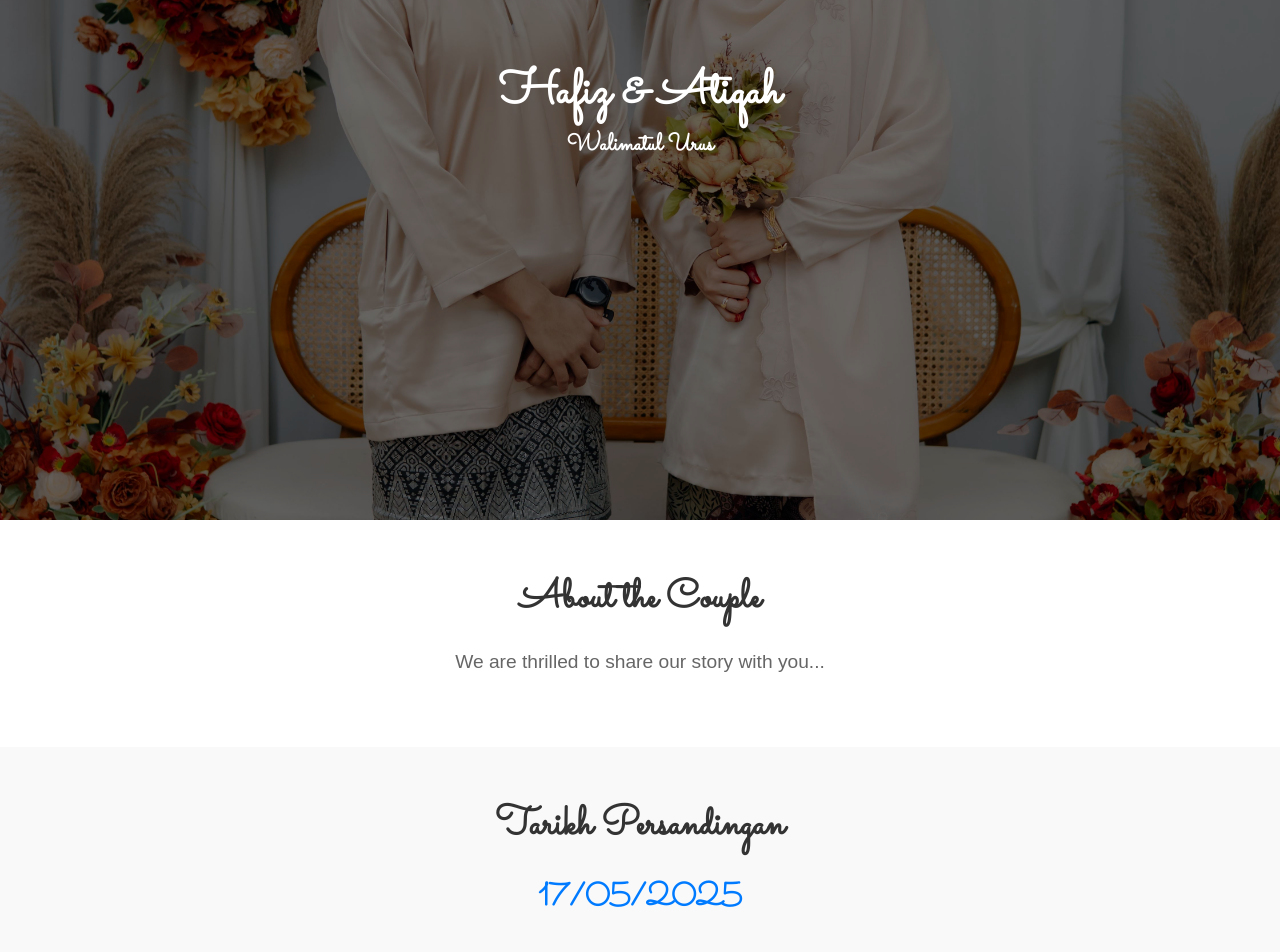
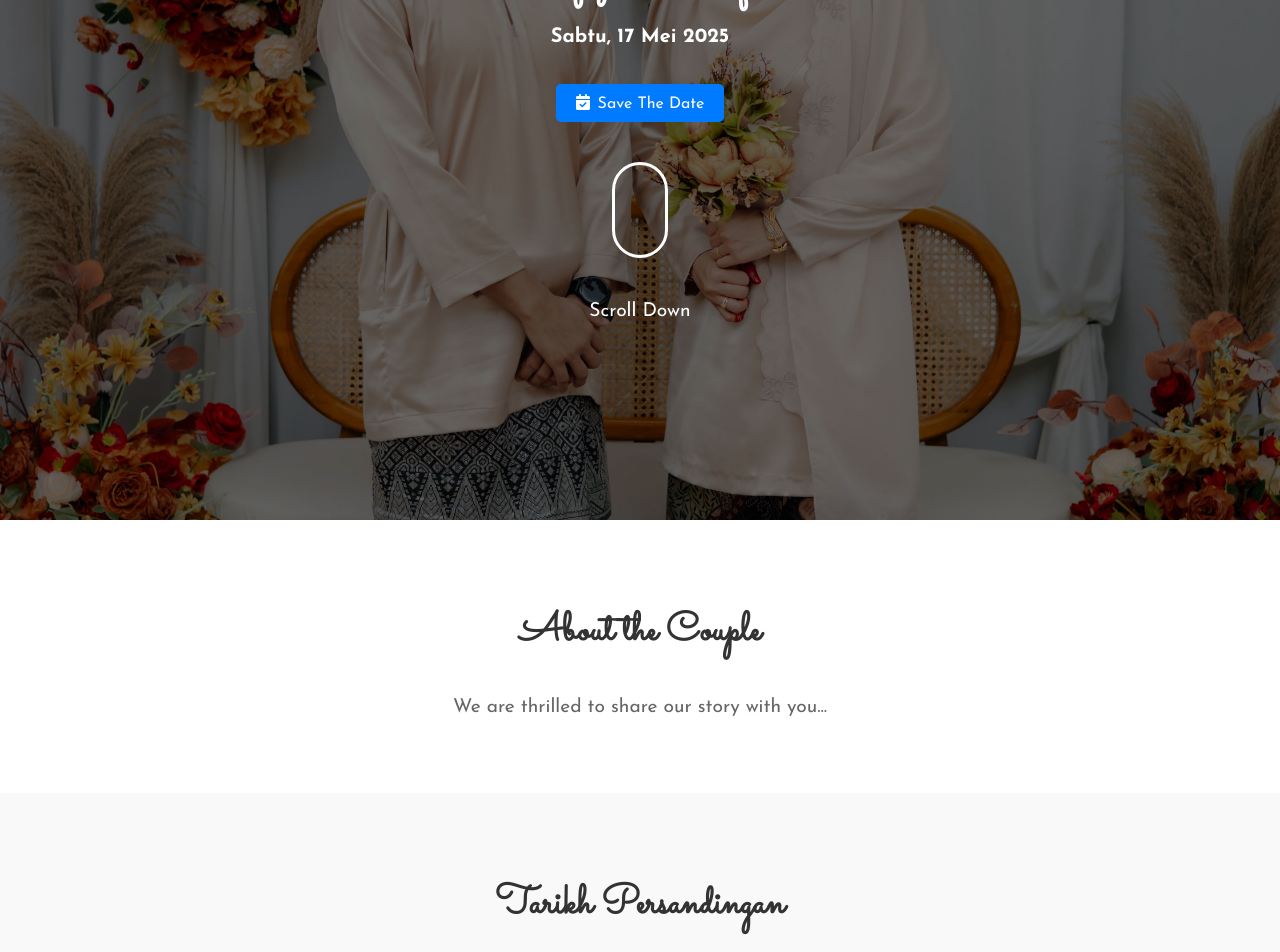
Before and after one commit to hfzdnnzl/wedding-invitation, a React (Create React App) app: page / in a window 1280 px wide. Shown: the part 280-1232 px from the top of the page. Built offline with nearby package versions, Linux system fonts and the light colour scheme.

Commit message:
added calendar

```diff
--- a/package.json
+++ b/package.json
@@ -4,6 +4,8 @@
   "private": true,
   "homepage": "https://hfzdnnzl.github.io/wedding-invitation",
   "dependencies": {
+    "@fortawesome/free-solid-svg-icons": "^6.6.0",
+    "@fortawesome/react-fontawesome": "^0.2.2",
     "@testing-library/jest-dom": "^5.17.0",
     "@testing-library/react": "^13.4.0",
     "@testing-library/user-event": "^13.5.0",
--- a/public/index.html
+++ b/public/index.html
@@ -10,6 +10,8 @@
       content="Jemputan ke walimatul-urus"
     />
     <link href="https://fonts.googleapis.com/css2?family=Sacramento&display=swap" rel="stylesheet">
+    <link href="https://fonts.googleapis.com/css2?family=Josefin+Sans:wght@400;700&display=swap" rel="stylesheet">
+
 
     <link rel="apple-touch-icon" href="%PUBLIC_URL%/logo192.png" />
     <!--
--- a/src/App.css
+++ b/src/App.css
@@ -1,21 +1,18 @@
 .App {
-  font-family: 'Arial', sans-serif;
   margin: 0;
   padding: 0;
   box-sizing: border-box;
 }
 
 body {
-  font-family: 'Arial', sans-serif; /* Fallback font */
+  font-family: 'Josefin Sans', sans-serif; /* Fallback font */
 }
 
-h1, h2, h3 {
-  margin: 0 0 20px;
+h1, h2 {
   font-family: 'Sacramento', cursive;
 }
 
 p {
   line-height: 1.5;
   margin-bottom: 20px;
-  font-family: 'Arial', sans-serif;
 }
--- a/src/components/Header.js
+++ b/src/components/Header.js
@@ -1,13 +1,26 @@
 import React from 'react';
 import '../styles/Header.css';  // Link to your custom CSS if required
+import { FontAwesomeIcon } from '@fortawesome/react-fontawesome';
+import { faCalendarCheck } from '@fortawesome/free-solid-svg-icons';
 
 const Header = () => {
   return (
     <header className="header">
       <div className="overlay"></div>
       <div className="container">
+        <h2 className="subtitle">Jemputan Majlis Perkahwinan</h2>
         <h1 className="title">Hafiz & Atiqah</h1>
-        <h3 className="subtitle">Walimatul Urus</h3>
+        <h2 className='date'>Sabtu, 17 Mei 2025</h2>
+
+        <a className="btn-calendar" target="_blank"
+        rel="noopener noreferrer" href="https://calendar.google.com/calendar/render?action=TEMPLATE&text=Majlis%20Perkahwinan%20Hafiz%20%26%20Atiqah&details=Majlis%20Perkahwinan%20Hafiz%20%26%20Atiqah%20%7C%2017%20MEI%202025%20%7C%20Awangan%20Palace,%20Kuantan%20%7C%2011.00PM%20-%204.00PM%20&dates=20250517T110000/20250517T160000&location=Awangan%20Palace,%20Lot%2029003%20KUANTAN%20BYPASS%20BUKIT%20RANGIN,%20Kampung%20Permatang%20Badak,%2025150%20Kuantan,%20Pahang,%20Malaysia">
+          <FontAwesomeIcon icon={faCalendarCheck} style={{ marginRight: '8px' }} />Save The Date
+        </a>
+
+        <div class="field">
+          <div class="mouse"></div>
+        </div>
+        <p className='date'>Scroll Down</p>
       </div>
     </header>
   );
--- a/src/components/MapLocation.js
+++ b/src/components/MapLocation.js
@@ -2,17 +2,12 @@ import React from 'react';
 import '../styles/MapLocation.css';
 
 const MapLocation = () => {
-  const googleMapsLink = "https://maps.app.goo.gl/ofyfd3s4fXCy2H5S8"; // Replace with your venue's link
 
   return (
     <section className="map-location">
       <div className="container">
-        <h2>Wedding Location</h2>
-        <p>Join us at our beautiful venue:</p>
-
-        <a href={googleMapsLink} target="_blank" rel="noopener noreferrer">
-          <button className="btn-maps">Open in Google Maps</button>
-        </a>
+        <h2>Lokasi Majlis</h2>
+        <p>Awangan Palace, Kuantan</p>
 
         <div className="iframe-container">
           <iframe
--- a/src/components/WeddingDate.js
+++ b/src/components/WeddingDate.js
@@ -27,13 +27,11 @@ const WeddingDate = () => {
     return () => clearInterval(interval); // Cleanup the interval on unmount
   }, [weddingDate]);
 
-  const formattedDate = `${String(weddingDate.getDate()).padStart(2, '0')}/${String(weddingDate.getMonth() + 1).padStart(2, '0')}/${weddingDate.getFullYear()}`;
-
   return (
     <section className="wedding-date">
       <div className="container">
         <h2>Tarikh Persandingan</h2>
-        <h3>{formattedDate}</h3>
+        <h3>Sabtu, 17 Mei 2025</h3>
         <div className="countdown">
           <div className="countdown-item">
             <span>{countdown.days}</span> Hari
--- a/src/styles/Header.css
+++ b/src/styles/Header.css
@@ -3,6 +3,10 @@
   background-size: cover;
   height: 100vh;
   position: relative;
+}
+
+body {
+  color: white;
 }
 
 .overlay {
@@ -24,13 +28,81 @@
   height: 100%;
 }
 
+.title, .subtitle, .date {
+  color: white;
+}
+
 .title {
-  color: white;
-  font-size: 3rem;
-  margin: 0;
+  font-size: 40px;
+  margin: 24px 0;
 }
 
 .subtitle {
+  font-size: 32px;
+  margin: 0px;
+}
+
+.date {
+  font-size: 20px;
+  font-family: 'Josefin Sans', sans-serif;
+}
+
+.btn-calendar {
+  margin-top: 20px;
+  padding: 10px 20px;
+  background-color: #007bff;
   color: white;
-  font-size: 1.5rem;
+  border: none;
+  border-radius: 5px;
+  cursor: pointer;
+  font-size: 1rem;
+  text-decoration: none;
 }
+
+.btn-calendar:hover {
+  background-color: #0056b3;
+}
+
+.field {
+  margin: 40px 0;
+	display: flex;
+	align-items: center;
+	justify-content: space-around;
+	width: 300px;
+}
+
+.mouse {
+	width: 50px;
+	height: 90px;
+	border: 3px solid white;
+	border-radius: 60px;
+	position: relative;
+	&::before {
+		content: '';
+		width: 12px;
+		height: 12px;
+		position: absolute;
+		top: 10px;
+		left: 50%;
+		transform: translateX(-50%);
+		background-color: white;
+		border-radius: 50%;
+		opacity: 1;
+		animation: wheel 2s infinite;
+		-webkit-animation: wheel 2s infinite;
+	}
+}
+
+@keyframes wheel {
+	to {
+		opacity: 0;
+		top: 60px;
+	}
+}
+
+@-webkit-keyframes wheel {
+	to {
+		opacity: 0;
+		top: 60px;
+	}
+}
--- a/src/styles/WeddingDate.css
+++ b/src/styles/WeddingDate.css
@@ -21,7 +21,7 @@
 
   h3 {
     font-size: 2rem;
-    color: #007bff;
+    color: #333;
     margin-top: 10px;
   }
 
```
Also changed, not shown: 1 other file (tests, documents, lock files or other folders).
